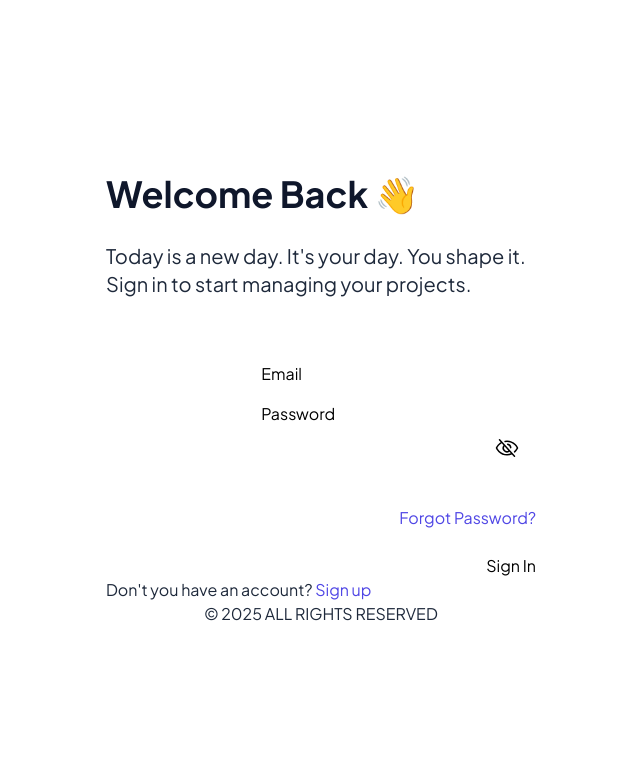
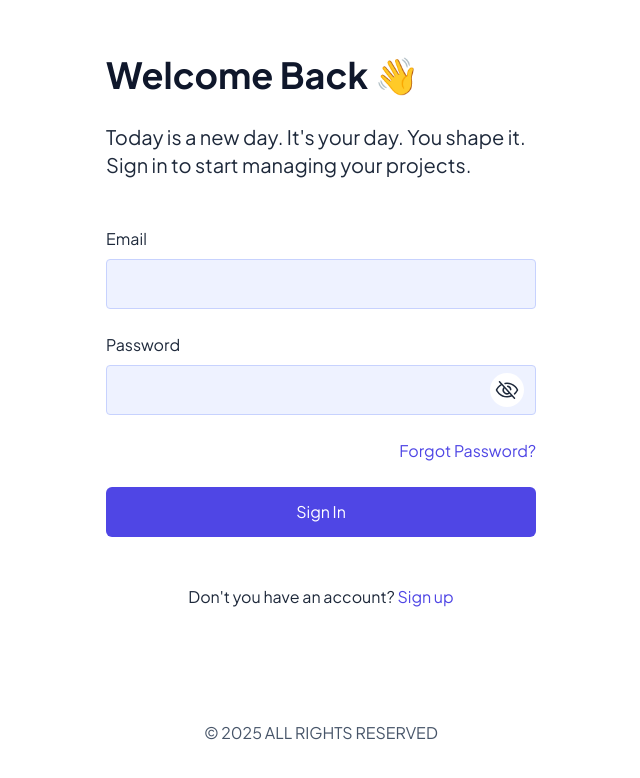
Before and after one commit to NeZox-off/social-network-web, a Next.js app: page / in a window 1280 px wide. Shown: the top 778 px of the page, without its empty margins (319-959 px from the left). Built offline with nearby package versions, Linux system fonts and the light colour scheme.

Commit message:
finished styling sign-in page and success styling button&input

```diff
--- a/app/global.css
+++ b/app/global.css
@@ -3,14 +3,19 @@
 @theme {
 	--color-primary: #1e293b;
 	--color-secondary: #4f46e5;
+	--color-muted: #475569;
 
-	--background-input-primary: #eef2ff;
-	--border-input-primary: #d4d7e3;
-	--color-input-primary: #475569;
+	--color-input-primary: #eef2ff;
+	--color-input-border-primary: #c7d2fe;
+	--color-input-text-primary: #475569;
+
+	--color-btn-primary: #4f46e5;
+	--color-btn-text-primary: #fff;
+	--color-btn-border-primary: #4f46e5;
 }
 
 body {
-	@apply box-border m-0 p-0;
+	@apply text-primary text-base font-normal box-border m-0 p-0;
 }
 
 ul,
@@ -22,7 +27,3 @@ li {
 a {
 	@apply text-secondary no-underline;
 }
-
-p {
-	@apply text-primary;
-}
--- a/src/shared/ui/button.tsx
+++ b/src/shared/ui/button.tsx
@@ -2,19 +2,21 @@ import { ComponentProps } from 'react'
 import { cn } from '@/shared/lib/utils'
 import { cva, VariantProps } from 'class-variance-authority'
 
-const buttonVariants = cva('', {
-	variants: {
-		variant: {
-			default: 'btn-default',
-			primary: 'btn-primary',
+const buttonVariants = cva(
+	'px-4 py-3 inline-flex items-center justify-center rounded-md border border-transparent transition-all duration-300 bg-white active:bg-black/30 hover:bg-black/30 focus:bg-black/30 disabled:pointer-events-none disabled:opacity-50',
+	{
+		variants: {
+			variant: {
+				primary: 'text-btn-text-primary bg-btn-primary active:bg-btn-primary/80 hover:bg-btn-primary/80 focus:bg-btn-primary/80',
+			},
 		},
-	},
-})
+	}
+)
 
 export const Button = ({
 	className,
 	type = 'button',
-	variant = 'default',
+	variant,
 	...props
 }: ComponentProps<'button'> & VariantProps<typeof buttonVariants>) => {
 	return (
--- a/src/shared/ui/input.tsx
+++ b/src/shared/ui/input.tsx
@@ -2,19 +2,23 @@ import { ComponentProps } from 'react'
 import { cn } from '@/shared/lib/utils'
 import { cva, type VariantProps } from 'class-variance-authority'
 
-const inputVariants = cva('inline-flex p-4', {
-	variants: {
-		variant: {
-			default: 'input-default',
-			primary: 'input-primary',
+const inputVariants = cva(
+	'inline-flex w-full py-3 px-4 bg-transparent rounded border border-transparent text-primary placeholder:text-primary focus:outline-dashed focus:outline-offset-1 focus:outline-white',
+	{
+		variants: {
+			variant: {
+				primary:
+					'bg-input-primary border-input-border-primary text-input-text-primary placeholder:text-input-text-primary focus:outline-input-text-primary/40',
+				secondary: 'input-primary',
+			},
 		},
-	},
-})
+	}
+)
 
 export const Input = ({
 	type = 'text',
 	className,
-	variant = 'default',
+	variant,
 	ref,
 	...props
 }: ComponentProps<'input'> & VariantProps<typeof inputVariants>) => {
--- a/src/shared/ui/label.tsx
+++ b/src/shared/ui/label.tsx
@@ -8,5 +8,5 @@ interface LabelProps
 	> {}
 
 export const Label = ({ className, ref, ...props }: LabelProps) => {
-	return <label ref={ref} className={cn(className)} {...props} />
+	return <label ref={ref} className={cn(className, "w-full flex flex-col gap-2")} {...props} />
 }
--- a/src/views/sign-in/ui/InputPasswordPreview.tsx
+++ b/src/views/sign-in/ui/InputPasswordPreview.tsx
@@ -1,6 +1,6 @@
+import { cn } from '@/shared/lib/utils'
 import { Button, Icon, Input } from '@/shared/ui'
 import { ComponentProps, useState } from 'react'
-import { cn } from '@/shared/lib/utils'
 
 interface InputPasswordPreviewProps extends ComponentProps<'input'> {}
 
@@ -9,22 +9,10 @@ export const InputPasswordPreview = ({
 }: InputPasswordPreviewProps) => {
 	const [showPassword, setShowPassword] = useState(false)
 	return (
-		<div className="">
-			{showPassword ? (
-				<Input
-					type="text"
-					className={cn()}
-					{...props}
-				/>
-			) : (
-				<Input
-					className={cn()}
-					type="password"
-					{...props}
-				/>
-			)}
-			<Button className="" onClick={() => setShowPassword((prev) => !prev)}>
-				<Icon name={showPassword ? "Eye" : "EyeSlash"} size={24} />
+		<div className="relative">
+			<Input variant={"primary"} className='pr-12' type={showPassword ? "password" : "text"} {...props}/>
+			<Button className={cn("absolute top-1/2 -translate-y-1/2 right-3 rounded-full px-1 py-1")} onClick={() => setShowPassword((prev) => !prev)}>
+				<Icon name={showPassword ? 'Eye' : 'EyeSlash'} size={24} />
 			</Button>
 		</div>
 	)
--- a/src/views/sign-in/ui/SignInPage.tsx
+++ b/src/views/sign-in/ui/SignInPage.tsx
@@ -23,8 +23,8 @@ export const SignInPage = ({}: SignInPageProps) => {
 		<article className="p-8 h-dvh w-full flex justify-center items-center">
 			<div className="container mx-auto px-3">
 				<div className="flex flex-col items-center">
-					<div className="max-w-[26.875rem] flex flex-col">
-						<div className="mb-12">
+					<div className="max-w-[26.875rem] flex flex-col space-y-12 mb-28">
+						<div>
 							<h1 className="text-4xl text-slate-900 font-bold  mb-7">
 								Welcome Back 👋
 							</h1>
@@ -34,10 +34,10 @@ export const SignInPage = ({}: SignInPageProps) => {
 							</p>
 						</div>
 						<form action="" className="flex flex-col w-full items-end space-y-6">
-							<div className="flex flex-col">
-								<Label className={cn()}>
+							<div className="flex flex-col w-full space-y-6">
+								<Label className="w-full">
 									Email
-									<Input {...register('email')} className={cn()} />
+									<Input variant={"primary"} type='text' {...register('email')} />
 								</Label>
 								<Label className={cn()}>
 									Password
@@ -45,16 +45,16 @@ export const SignInPage = ({}: SignInPageProps) => {
 								</Label>
 							</div>
 							<Link href={routeConfig.password_recovery}>Forgot Password?</Link>
-							<Button variant={'primary'} className="">
+							<Button variant={'primary'} className="w-full">
 								Sign In
 							</Button>
 						</form>
-						<p className="">
+						<p className="text-center">
 							Don&apos;t you have an account?{' '}
 							<Link href={routeConfig.sign_up}>Sign up</Link>
 						</p>
 					</div>
-					<p>© 2025 ALL RIGHTS RESERVED</p>
+					<p className='text-muted'>© 2025 ALL RIGHTS RESERVED</p>
 				</div>
 			</div>
 		</article>
```
